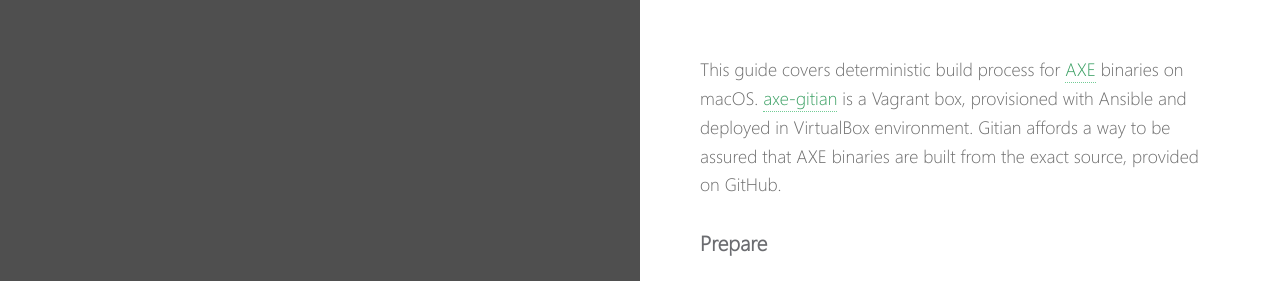
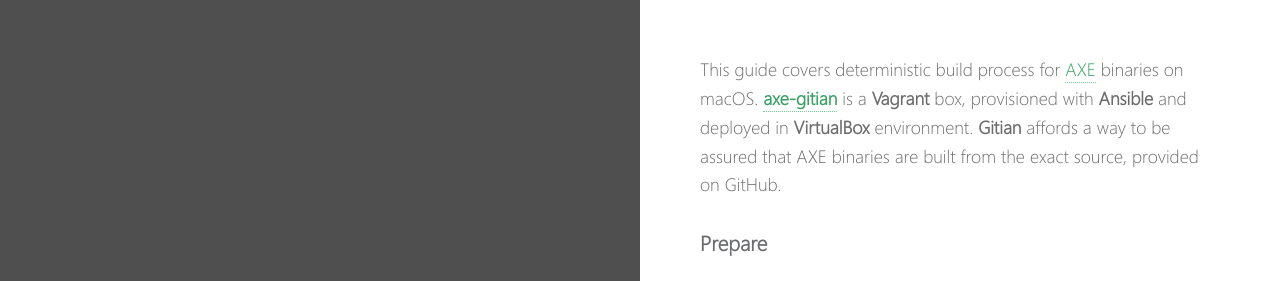
Before and after one commit to charlesrocket/charlesrocket.github.io, a Jekyll site: the page built from _posts/2018-10-15-axe-gitian.md, in a window 1280 px wide. Shown: the part 244-525 px from the top of the page. Built offline with Jekyll 4.4.1, drawn with Linux system fonts in a browser that asks for light colours.

Commit message:
edit description
add <b> tags

```diff
--- a/_posts/2018-10-15-axe-gitian.md
+++ b/_posts/2018-10-15-axe-gitian.md
@@ -11,7 +11,7 @@ tags:
 ---
 # AXE-GITIAN
 
-This guide covers deterministic build process for [AXE](https://github.com/AXErunners/axe) binaries on macOS. [axe-gitian](https://github.com/AXErunners/axe-gitian) is a Vagrant box, provisioned with Ansible and deployed in VirtualBox environment. Gitian affords a way to be assured that AXE binaries are built from the exact source, provided on GitHub.
+This guide covers deterministic build process for [AXE](https://github.com/AXErunners/axe) binaries on macOS. **[axe-gitian](https://github.com/AXErunners/axe-gitian)** is a **Vagrant** box, provisioned with **Ansible** and deployed in **VirtualBox** environment. **Gitian** affords a way to be assured that AXE binaries are built from the exact source, provided on GitHub.
 
 ### Prepare
 #### Vagrant
```
